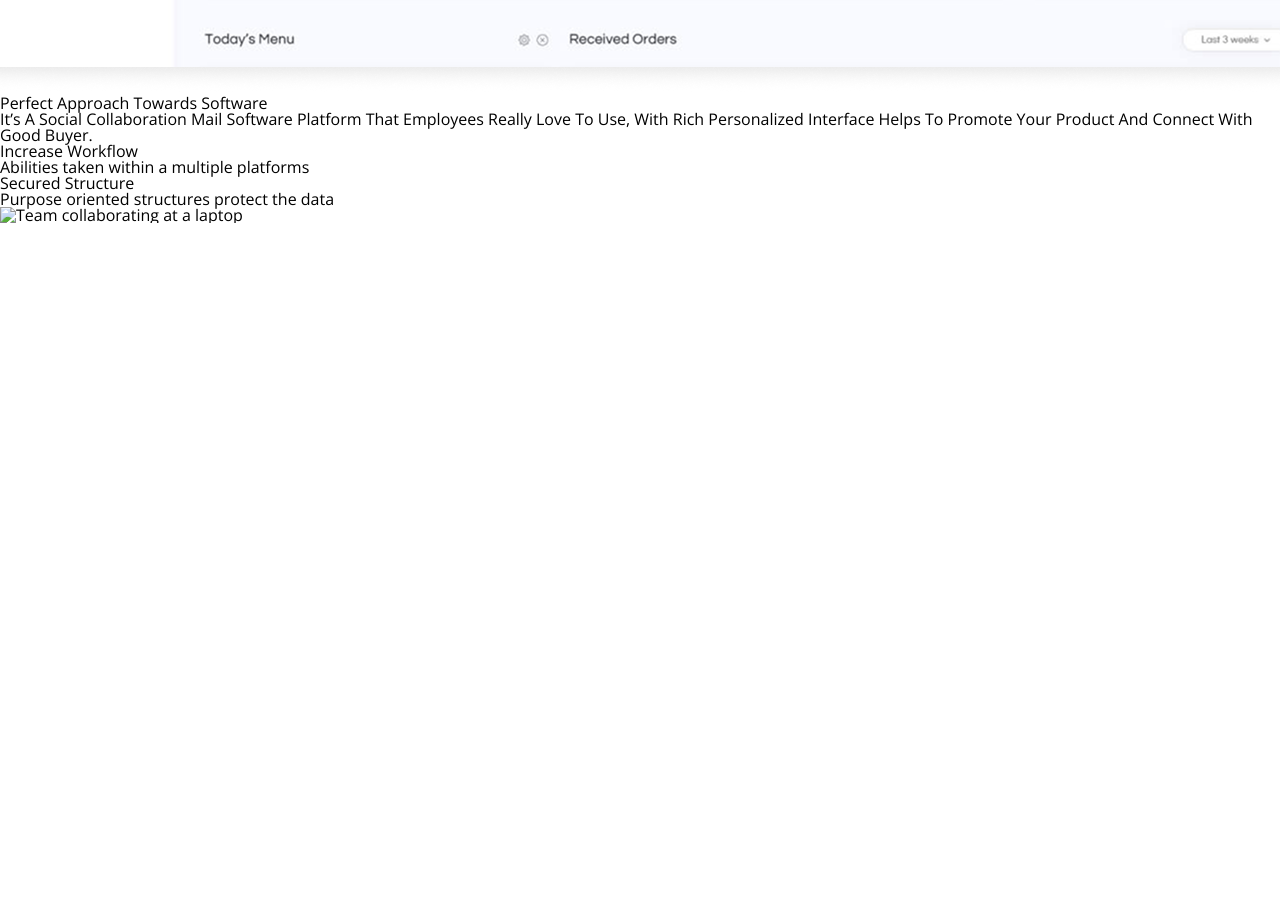
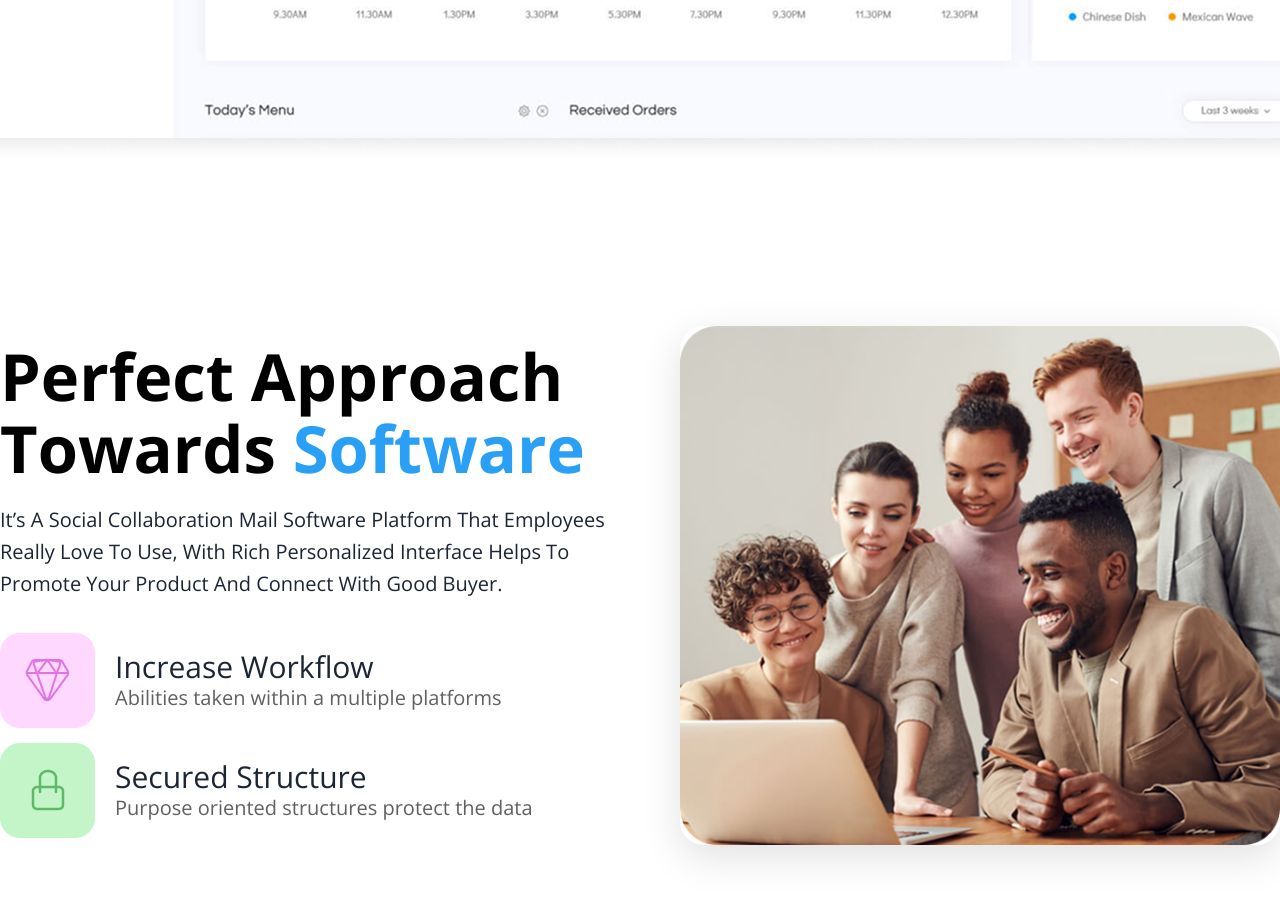
Before and after one commit to Veasperet/Spaatz, a website: page index.html in a window 1280 px wide. Shown: the part 1327-2226 px from the top of the page. Before the commit the page ends 1550 px from the top, so only its background shows below. Drawn offline with nearby package versions, Linux system fonts and the light colour scheme.

Commit message:
Сollaboration
The section on cooperation has been completed and the indents have been corrected.

```diff
--- a/index.html
+++ b/index.html
@@ -50,26 +50,18 @@
     <section class="collaboration">
       <div class="approach__grid">
         <div class="approach__content">
-
           <h2 class="approach__title">
             Perfect Approach Towards <span class="accent">Software</span>
           </h2>
 
           <p class="approach__lead">
-            It’s A Social Collaboration Mail Software Platform That Employees
-             Really Love To Use, With Rich Personalized Interface Helps To
-              Promote Your Product And Connect With Good Buyer.
+            It’s A Social Collaboration Mail Software Platform That Employees Really Love To Use, With Rich Personalized Interface Helps To Promote Your Product And Connect With Good Buyer.
           </p>
 
           <ul class="features">
             <li class="feature">
-              <span
-                class="feature__icon feature__icon--pink"
-                aria-hidden="true"
-              >
-                  <path d="M12 3l3.5 4.5L12 21 8.5 7.5 12 3z" />
-                  <path d="M12 3H6l2.5 4.5M12 3h6l-2.5 4.5" />
-                </svg>
+              <span class="feature__icon">
+                <img src="/img/diamond.png" alt="Diamond icon" />
               </span>
               <div class="feature__text">
                 <h3 class="feature__title">Increase Workflow</h3>
@@ -80,13 +72,8 @@
             </li>
 
             <li class="feature">
-              <span
-                class="feature__icon feature__icon--green"
-                aria-hidden="true"
-              >
-                  <rect x="3" y="10" width="18" height="11" rx="2" />
-                  <path d="M7 10V7a5 5 0 0 1 10 0v3" />
-                </svg>
+              <span class="feature__icon">
+                <img src="/img/lock.png" alt="Lock icon" />
               </span>
               <div class="feature__text">
                 <h3 class="feature__title">Secured Structure</h3>
@@ -96,11 +83,10 @@
               </div>
             </li>
           </ul>
-           </div>
-
+        </div>
 
         <figure class="approach__image">
-          <img src="img/people.jpg" alt="Team collaborating at a laptop" />
+          <img src="/img/people.png" alt="Team collaborating" />
         </figure>
       </div>
     </section>
--- a/scss/style.scss
+++ b/scss/style.scss
@@ -86,7 +86,6 @@ video {
   font: inherit;
   vertical-align: baseline;
 }
-/* HTML5 display-role reset for older browsers */
 article,
 aside,
 details,
@@ -130,7 +129,7 @@ table {
 
 .hero {
   background-image: url("../img/hero-bg.jpg");
-  background-repeat: no-repeat; /* 🔹 отключаем повтор */
+  background-repeat: no-repeat;
   max-width: 1440px;
   margin: 0 auto;
 }
@@ -139,7 +138,6 @@ table {
   display: flex;
   justify-content: space-between;
   align-items: center;
-  height: 60px;
   padding: 40px 50px;
   img {
     height: 50px;
@@ -157,15 +155,16 @@ table {
   .prs {
     color: #0082f3;
   }
-  .request-btn {
+  button {
     font-family: "Open Sans", sans-serif;
     background: #1b2534;
-    padding: 16px 36px;
+    padding: 18px 36px;
     border: none;
     color: #ffffff;
-    font-weight: bold;
+    font-weight: 600;
     border-radius: 17px;
     cursor: pointer;
+    font-size: 18px;
   }
 }
 
@@ -179,7 +178,7 @@ main {
     margin-top: 120px;
     line-height: 1.4;
     font-weight: 600;
-    font-size: 80px;
+    font-size: clamp(48px, 6vw, 80px);
     color: #1b2534;
     strong {
       color: #29a0f5;
@@ -187,11 +186,11 @@ main {
   }
 
   button {
-    margin-top: 24px;
+    margin: 24px 0 80px;
     font-family: "Open Sans", sans-serif;
-    display: inline-flex; /* превращаем кнопку в flex-контейнер */
-    align-items: center; /* центруем и текст, и иконку */
-    gap: 8px; /* отступ */
+    display: inline-flex;
+    align-items: center;
+    gap: 8px;
     padding: 20px 36px;
     color: #1b2534;
     background: #fff;
@@ -207,6 +206,83 @@ main {
 }
 
 .collaboration {
-  max-width: 1440px;
-  margin: 0 auto;
+  max-width: 1380px;
+  margin: 160px auto;
+
+  .approach__grid {
+    display: grid;
+    grid-template-columns: 1fr 600px;
+    gap: 60px;
+    align-items: center;
+
+    h2 {
+      font-size: 65px;
+      line-height: 1.1;
+      margin-bottom: 20px;
+      font-weight: bold;
+      span {
+        color: #29a0f5;
+      }
+    }
+
+    .approach__lead {
+      font-size: 20px;
+      line-height: 1.6;
+      color: #1b2534;
+      margin-bottom: 40px;
+      max-width: 605px;
+      font-weight: 400;
+    }
+
+    ul {
+      list-style: none;
+      display: grid;
+      gap: 30px;
+    }
+
+    li {
+      display: flex;
+      align-items: center;
+      gap: 20px;
+
+      span {
+        flex: 0 0 80px;
+        height: 80px;
+        border-radius: 20px;
+        display: flex;
+        justify-content: center;
+        align-items: center;
+        img {
+          width: 95px; /* ← фиксируем размеры */
+          height: 95px;
+          object-fit: contain;
+          display: block;
+        }
+      }
+      .feature__text {
+        h3 {
+          font-size: 30px;
+          margin-bottom: 6px;
+          font-weight: 400;
+          color: #1b2534;
+        }
+        .feature__desc {
+          font-size: 20px;
+          font-weight: 400;
+          color: #606060;
+        }
+      }
+    }
+    figure {
+      border-radius: 24px;
+      overflow: hidden;
+      box-shadow: 0 12px 40px rgba(0, 0, 0, 0.12);
+      img {
+        display: block;
+        width: 100%;
+        height: auto;
+        object-fit: cover;
+      }
+    }
+  }
 }
```
Also changed, not shown: css/style.css, img/diamond.png (added), img/lock.png (added), img/people.png (added), 1 other file.
